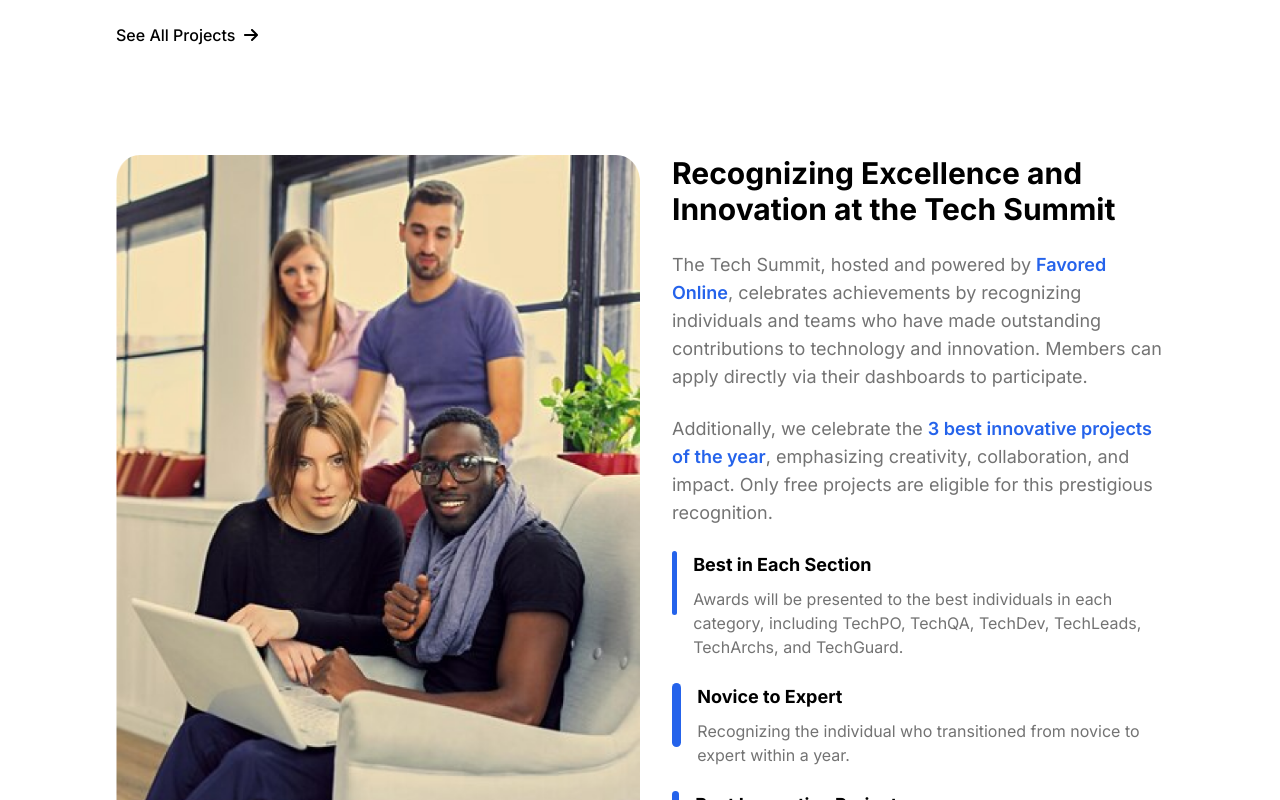
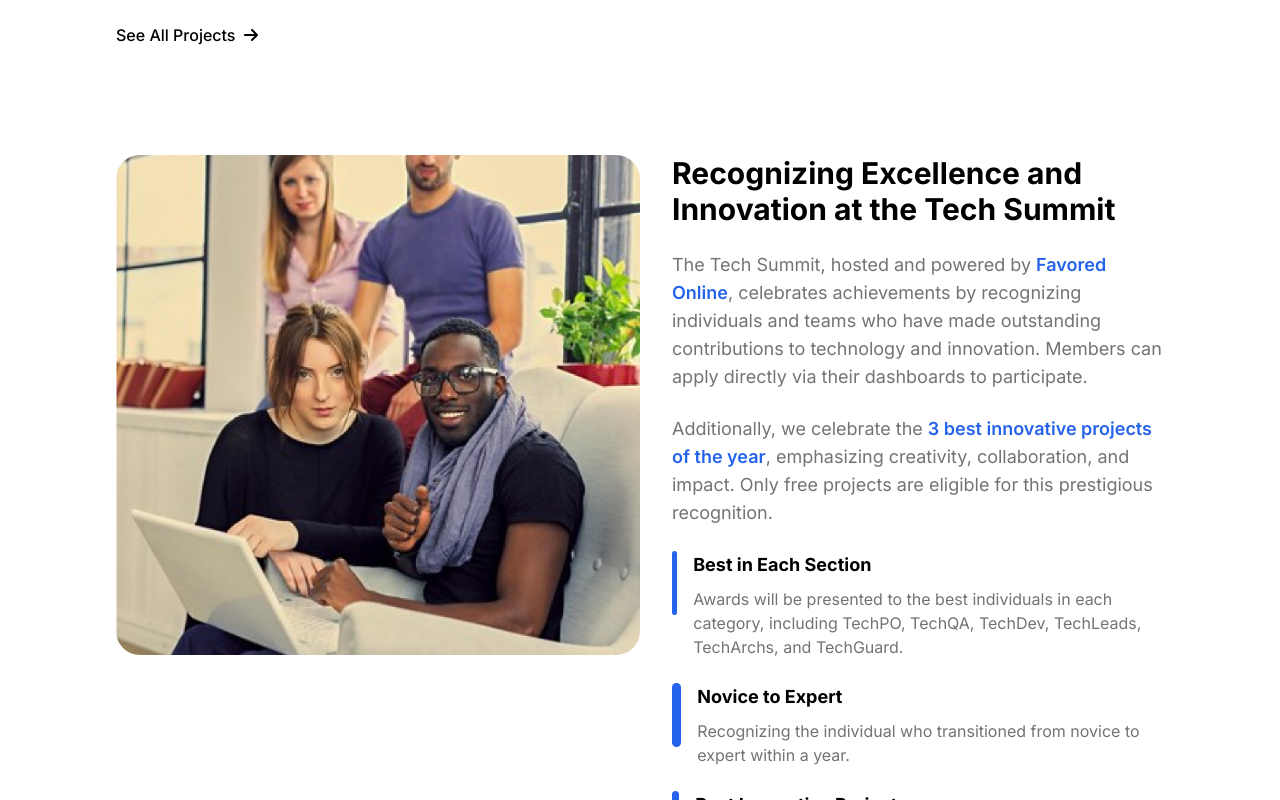
Before and after one commit to techtalentscity/techtalentscity.github.io, a React (Vite) app: page / in a window 1280 px wide. Shown: the part 1580-2380 px from the top of the page. Built offline with nearby package versions, Linux system fonts and the light colour scheme.

Commit message:
Update event.jsx

```diff
--- a/src/Pages/Home/event.jsx
+++ b/src/Pages/Home/event.jsx
@@ -3,26 +3,28 @@ import Container from '../../components/Container';
 
 const Events = () => {
   return (
-    <Container className="flex flex-col lg:flex-row items-center lg:items-start gap-8 p-8 bg-white 2xl:px-36">
+    <Container className="flex flex-col lg:flex-row items-stretch gap-8 p-8 bg-white 2xl:px-36">
       {/* Left Section: Image */}
       <div className="flex-shrink-0 w-full lg:w-1/2">
         <img
           src={image}
           alt="Awards and Recognition"
-          className="w-full h-auto rounded-3xl object-cover object-center"
+          className="w-full h-full max-h-[500px] rounded-3xl object-cover"
         />
       </div>
 
       {/* Right Section: Content */}
-      <div className="w-full lg:w-1/2 flex flex-col gap-6">
+      <div className="w-full lg:w-1/2 flex flex-col justify-between gap-6">
         <h2 className="text-2xl xl:text-3xl font-bold leading-snug">
           Recognizing Excellence and Innovation at the Tech Summit
         </h2>
         <p className="text-base xl:text-lg text-[#737373] leading-relaxed">
-          The Tech Summit, hosted and powered by <span className="font-semibold text-blue-600">Favored Online</span>, celebrates achievements by recognizing individuals and teams who have made outstanding contributions to technology and innovation. Members can apply directly via their dashboards to participate.
+          The Tech Summit, hosted and powered by{' '}
+          <span className="font-semibold text-blue-600">Favored Online</span>, celebrates achievements by recognizing individuals and teams who have made outstanding contributions to technology and innovation. Members can apply directly via their dashboards to participate.
         </p>
         <p className="text-base xl:text-lg text-[#737373] leading-relaxed">
-          Additionally, we celebrate the <span className="font-semibold text-blue-600">3 best innovative projects of the year</span>, emphasizing creativity, collaboration, and impact. Only free projects are eligible for this prestigious recognition.
+          Additionally, we celebrate the{' '}
+          <span className="font-semibold text-blue-600">3 best innovative projects of the year</span>, emphasizing creativity, collaboration, and impact. Only free projects are eligible for this prestigious recognition.
         </p>
         <ul className="space-y-6">
           <li>
```
